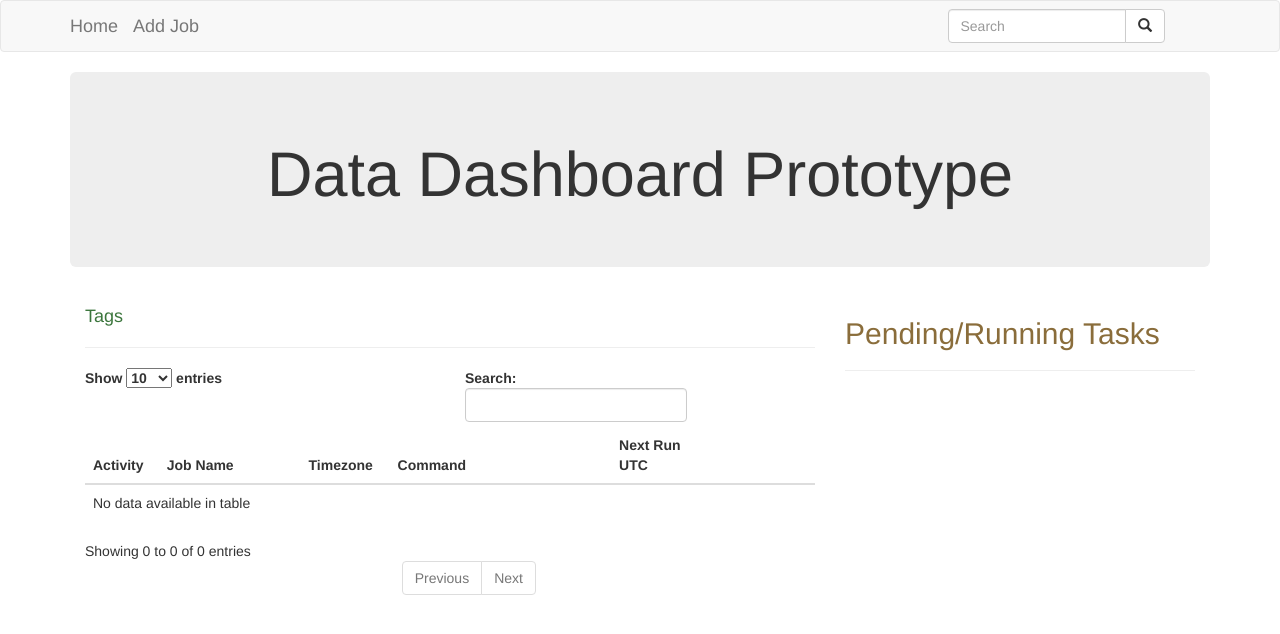
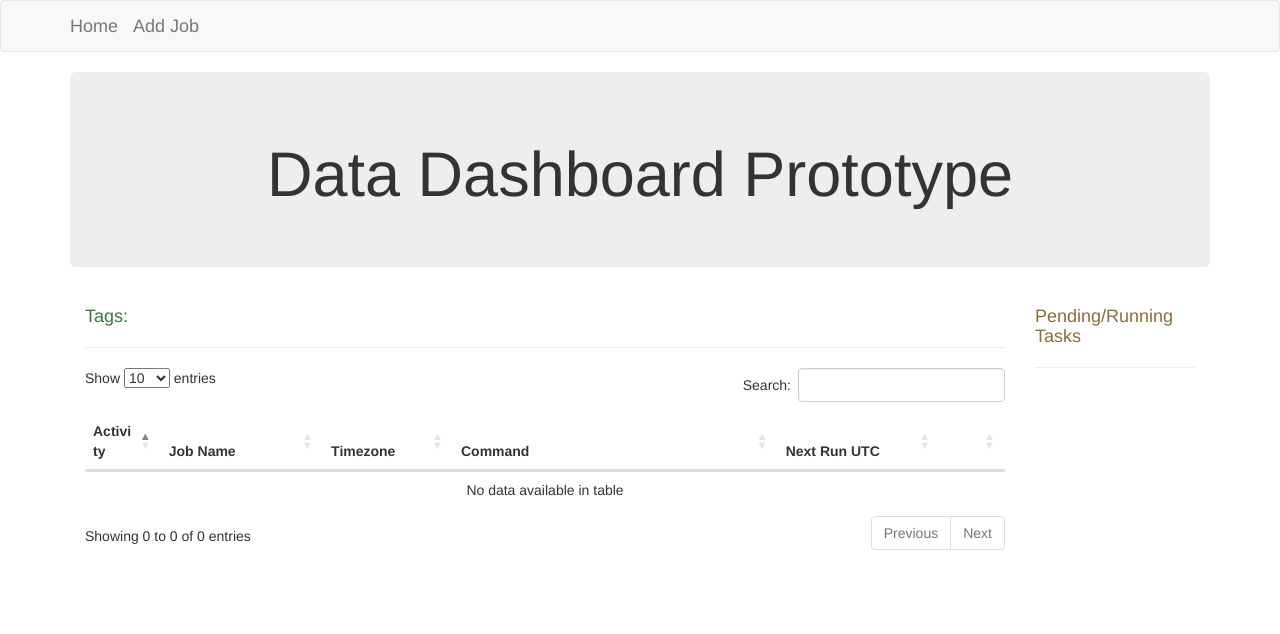
Before and after one commit to susieluckyball/dashboard, a Flask app: page / in a window 1280 px wide. Shown: the top 634 px of the page. Run offline with Flask 2, Linux system fonts and the light colour scheme; data that the repository does not hold is empty; parts of the project's set-up code (start-up, migrations or seed data) failed here and were passed over; some libraries are stand-ins or nearby versions.

Commit message:
Fixes bugs in UI

```diff
--- a/dashboard/app/static/styles.css
+++ b/dashboard/app/static/css/styles.css
@@ -99,3 +99,21 @@ ul.comment-list li.comment:nth-child(even)
 .badge-red {
     background-color:#d44;
 }
+
+.is-breakable {
+  word-break: break-word;
+}
+@media (min-width: 1800px) {
+  .container {
+    width: 1570px;
+  }
+}
+@media (min-width: 2000px) {
+  .container {
+    width: 1870px;
+  }
+}
+
+.tooltip-inner {
+    max-width: 450px;
+}
--- a/dashboard/app/templates/base.html
+++ b/dashboard/app/templates/base.html
@@ -13,14 +13,10 @@ Dashboard
 {% endwith %}
 {% endblock %}
 
-{% block head %}
-{{ super() }}
-<script src="//cdnjs.cloudflare.com/ajax/libs/jquery/1.12.4/jquery.min.js"></script>
-<script src="{{ url_for('static', filename='bootstrap-tagsinput.min.js')}}"></script>
-<link rel="stylesheet" type="text/css" href="{{ url_for('static', filename='styles.css') }}">
-<link rel="stylesheet" type="text/css" href="{{ url_for('static', filename='bootstrap-tagsinput.css') }}">
-<link href="https://netdna.bootstrapcdn.com/bootstrap/3.3.6/css/bootstrap.min.css" rel="stylesheet" />
-{% endblock %}
+{% block styles %}
+{{super()}}
+<link rel="stylesheet" type="text/css" href="{{ url_for('static', filename='css/styles.css') }}">
+{% endblock%}
 
 {% block navbar %}
 <div class="navbar navbar-default" role="navigation">
@@ -34,18 +30,6 @@ Dashboard
             </button>
             <a class="navbar-brand" href="/" title="Data Dashboard">Home</a>
             <a class="navbar-brand" href="/jobs/new">Add Job</a>
-        </div>
-        <div class="collapse navbar-collapse" id="bs-example-navbar-collapse-1">
-            <div class="col-sm-3 col-md-3 pull-right">
-                <form class="navbar-form" role="search">
-                    <div class="input-group">
-                        <input type="text" class="form-control" placeholder="Search" name="q">
-                        <div class="input-group-btn">
-                            <button class="btn btn-default" type="submit"><i class="glyphicon glyphicon-search"></i></button>
-                        </div>
-                    </div>
-                </form>
-            </div>
         </div>
     </div>
 </div>
@@ -62,5 +46,4 @@ Dashboard
     {% endfor %}
     {% block page_content %}{% endblock %}
 </div>
-<script src="{{ url_for('static', filename='bootstrap-tagsinput.min.js') }}">
 {% endblock %}
--- a/dashboard/app/templates/index.html
+++ b/dashboard/app/templates/index.html
@@ -3,13 +3,7 @@
 {% block head %}
 {{super()}}
 <meta http-equiv="refresh" content="300">
-<script src="https://cdn.datatables.net/1.10.12/js/jquery.dataTables.min.js"></script>
-<script src="https://cdn.datatables.net/1.10.12/js/dataTables.bootstrap.min.js"></script>
-<script>
-$(document).ready(function() {
-  $('#sortable').dataTable();
-});
-</script>
+<link href="https://cdn.datatables.net/1.10.12/css/dataTables.bootstrap.min.css" type="text/css"  rel="stylesheet">
 {% endblock %}
 
 {% block page_content %}
@@ -20,22 +14,22 @@ $(document).ready(function() {
 
 <div class="container-fluid">
 	<div class="row content">
-		<div class="col-sm-8">
-			<h4 class="text-success"> Tags </h4>
+		<div class="col-sm-10">
+			<h4 class="text-success"> Tags:
 			{% for t in all_tags %}
-			<a href="{{ url_for('main.info_tag', tag_name=t) }}" role="button" class="btn btn-info">{{ t }}</a>
-			{% endfor %}
+			<a href="{{ url_for('main.info_tag', tag_name=t) }}" role="button" class="btn btn-info btn-sm">{{ t }}</a>
+			{% endfor %}	</h4>
 			<hr>
 
-			<table id="sortable" class="table table-hover">
+			<table id="sortable" class="table table-hover is-breakable">
 			<thead>
 				<tr>
-					<th width="10%">Activity</th>
-					<th width="20%">Job Name</th>
-					<th width="10%">Timezone</th>
+					<th width="7%">Activity</th>
+					<th width="15%">Job Name</th>
+					<th width="12%">Timezone</th>
 					<th width="30%">Command</th>
 					<th width="15%">Next Run UTC</th>
-					<th width="15%"></th>
+					<th width="6%"></th>
 				</tr>
 			</thead>
 			<tbody>
@@ -48,9 +42,9 @@ $(document).ready(function() {
 		 		{% endif %}
 				<td><a href="{{ url_for('main.info_job', job_name=job.name, action='info') }}">{{ job.name }}</a></td>
 				<td>{{ job.timezone }}</td>
-				<td>{{ job.command }} </td>
+				<td rel="tooltip" title="{{ job.command }}">{{ job.short_command }} </td>
 				<td>{{ job.next_run_ts }}</td>
-				<td>
+				<td class="dropdown">
 			        <a href="#" class="dropdown-toggle" data-toggle="dropdown">Action <b class="caret"></b></a>
 			        <ul class="dropdown-menu">
 		          		<li><a href="{{ url_for('main.info_job', job_name=job.name, action='run') }}">Schedule Now</a></li>
@@ -69,8 +63,8 @@ $(document).ready(function() {
 			</table>
 		</div>
 
-		<div class="col-sm-4 sidenav">
-			<h2 class="text-warning"> Pending/Running Tasks </h2>
+		<div class="col-sm-2 sidenav">
+			<h4 class="text-warning"> Pending/Running Tasks </h4>
 			<hr>
 				{% for task in running_tasks %}
 				<p>
@@ -83,5 +77,25 @@ $(document).ready(function() {
 	</div>
 </div>
 
+{% endblock %}
 
+{% block scripts %}
+{{super()}}
+<script src="https://cdn.datatables.net/1.10.12/js/jquery.dataTables.min.js"></script>
+<script src="https://cdn.datatables.net/1.10.12/js/dataTables.bootstrap.min.js"></script>
+<script>
+$(document).ready(function() {
+    $('#sortable').DataTable();
+    var table = $('#sortable').dataTable();
+    $("td").tooltip({
+	    'selector': '',
+	    'placement': 'top',
+	    'container':'body'
+    });
+
+    /* Apply the tooltips */
+
+    $('[data-toggle="tooltip"]').tooltip();
+} );
+</script>
 {% endblock %}
--- a/dashboard/app/templates/job.html
+++ b/dashboard/app/templates/job.html
@@ -42,15 +42,16 @@
 					<a href="{{ url_for('main.edit_job', job_name=job.name ) }}" type="button" class="btn btn-primary btn-md">edit {{job.name}}</a>
 			</p>
 			<hr>
-			<p>
+			<p> <h4>
 					Timezone: {{ job.timezone }} <br>
 					Command: {{ job.command }} <br>
 					Interval: {{ job.schedule_interval }} seconds<br>
 					Next Run UTC: {{ job.next_run_ts }} <br>
 					tags:
 					{% for t in tags %}
-					<a href="{{ url_for('main.info_tag', tag_name=t) }}" role="button" class="btn btn-info btn-xs">{{ t }}</a>
+					<a href="{{ url_for('main.info_tag', tag_name=t) }}" role="button" class="btn btn-info btn-sm">{{ t }}</a>
 					{% endfor %}
+				</h4>
 			</p>
 
 
--- a/dashboard/app/templates/tag.html
+++ b/dashboard/app/templates/tag.html
@@ -6,7 +6,7 @@
 	<div class="page-header">
 		<h3>
 			Jobs for Tag
-			<button type="button" class="btn btn-info">{{ tag_name }}</button>
+			<button type="button" class="btn btn-info btn-sm">{{ tag_name }}</button>
 		</h3>
 	</div>
 
--- a/dashboard/app/views.py
+++ b/dashboard/app/views.py
@@ -37,6 +37,8 @@ def index():
     all_tags = [item[0] for item in RequestHandler.get_tags()]
     all_active_jobs = RequestHandler.get_jobs(only_active=False)
     running_tasks = RequestHandler.info_tasks(only_running=True)
+    for job in all_active_jobs:
+        job.initialize_shortcommand()
     return render_template('index.html',
                 all_tags=all_tags,
                 all_active_jobs=all_active_jobs,
--- a/dashboard/models.py
+++ b/dashboard/models.py
@@ -132,6 +132,13 @@ class Job(Base):
             self.next_run_ts = orig_next_run
         session.commit()
         return celery_task.id
+
+    def initialize_shortcommand(self):
+        max_size = 57
+        if len(self.command) > max_size:
+            self.short_command = self.command[:max_size] + "..."
+        else:
+            self.short_command = self.command
 
     def __eq__(self, other):
         return self.name == other.name
```
Also changed, not shown: dashboard/app/templates/add_job.html (+16 -3 lines), dashboard/app/static/css/bootstrap-tagsinput.css (renamed from dashboard/app/static/bootstrap-tagsinput.css), dashboard/app/static/js/bootstrap-tagsinput.min.js (renamed from dashboard/app/static/bootstrap-tagsinput.min.js).
